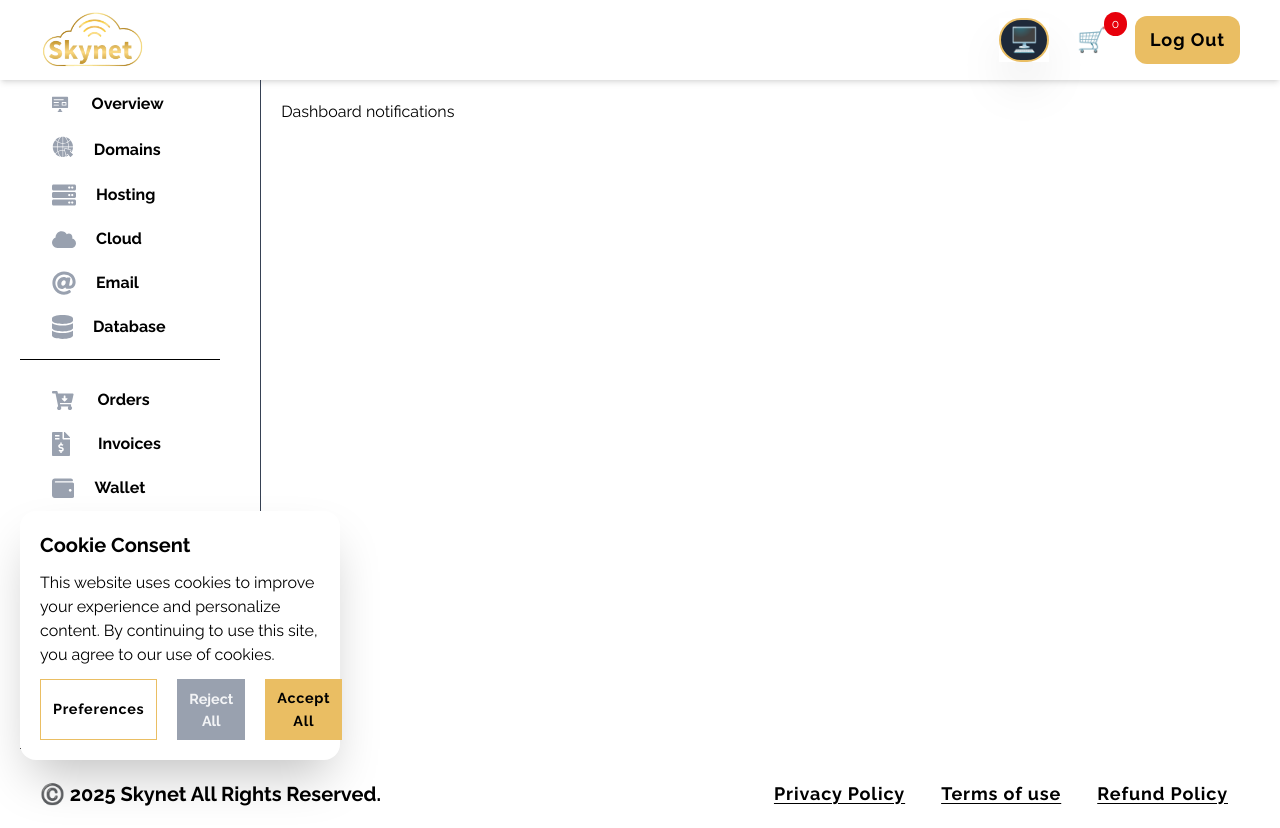
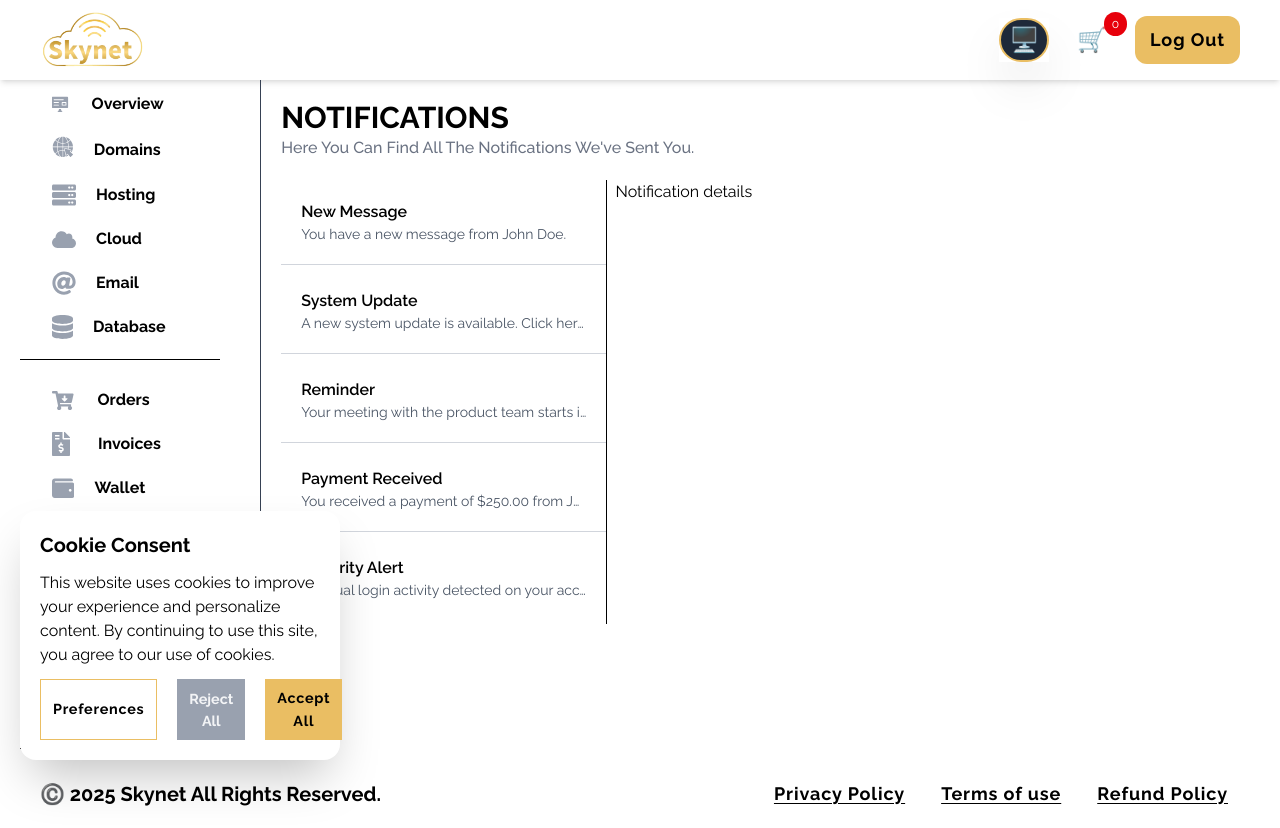
Before and after one commit to sapwavino/skynet_redesign_fe, a Vue app: page /dashboard/notifications in a window 1280 px wide. Built offline with nearby package versions, Linux system fonts and the light colour scheme; sample sign-in values are in the browser's storage; grey boxes are pictures that could not be loaded; what vue3-marquee would draw is missing.

Commit message:
NOTIFICATIONS V1

```diff
--- a/src/components/DashboardNotifications.vue
+++ b/src/components/DashboardNotifications.vue
@@ -1,13 +1,81 @@
 <script>
+
+
 export default {
-  name: "DashboardNotifications"
+  name: "DashboardNotifications",
+  components: {},
+  data() {
+    return {
+      mockNotifications: [
+        {
+          id: 1,
+          title: "New Message",
+          message: "You have a new message from John Doe.",
+          type: "message",
+          read: false,
+          timestamp: "2025-02-06T10:30:00Z",
+        },
+        {
+          id: 2,
+          title: "System Update",
+          message: "A new system update is available. Click here to update. Lorem20 ipsum dolor sit amet, consectetur adipiscing elit.",
+          type: "system",
+          read: false,
+          timestamp: "2025-02-06T09:15:00Z",
+        },
+        {
+          id: 3,
+          title: "Reminder",
+          message: "Your meeting with the product team starts in 30 minutes.",
+          type: "reminder",
+          read: true,
+          timestamp: "2025-02-05T16:45:00Z",
+        },
+        {
+          id: 4,
+          title: "Payment Received",
+          message: "You received a payment of $250.00 from Jane Doe.",
+          type: "payment",
+          read: false,
+          timestamp: "2025-02-06T12:00:00Z",
+        },
+        {
+          id: 5,
+          title: "Security Alert",
+          message: "Unusual login activity detected on your account.",
+          type: "security",
+          read: true,
+          timestamp: "2025-02-04T22:10:00Z",
+        },
+      ]
+    };
+  }
 }
 </script>
 
 <template>
-  <div class="min-h-screen">
+  <div class="">
     <!-- Your dashboard overview content goes here -->
-    <h1>Dashboard notifications</h1>
+    <h1 class="header uppercase">notifications</h1>
+    <h1 class="muteSubheader capitalize">Here you can find all the notifications we've sent you.</h1>
+
+    <div class="flex mt-5">
+      <div class="border-r w-1/3 mr-2">
+        <ul>
+          <li v-for="(notification, index) in mockNotifications" :key="index"
+              class="p-5 border-b last:border-none border-b-gray-300 cursor-pointer mb-1 hover:shadow-2xl">
+            <div class="flex items-start gap-2 font-semibold hover:text-customGold">
+              {{ notification.title }}
+            </div>
+            <div class="text-sm text-gray-600 truncate">{{ notification.message }}</div>
+          </li>
+        </ul>
+      </div>
+      <div class="w-full">
+        <div>Notification details</div>
+      </div>
+    </div>
+
   </div>
 </template>
 
--- a/src/router/index.js
+++ b/src/router/index.js
@@ -17,7 +17,7 @@ const router = createRouter({
             component: () => import('../views/DashboardView.vue'),
             meta: {
                 layout: "DashboardLayout",
-                // title: "Dashboard"
+                title: "Dashboard"
             }, // Assign layout
             children: [
                 {
```
